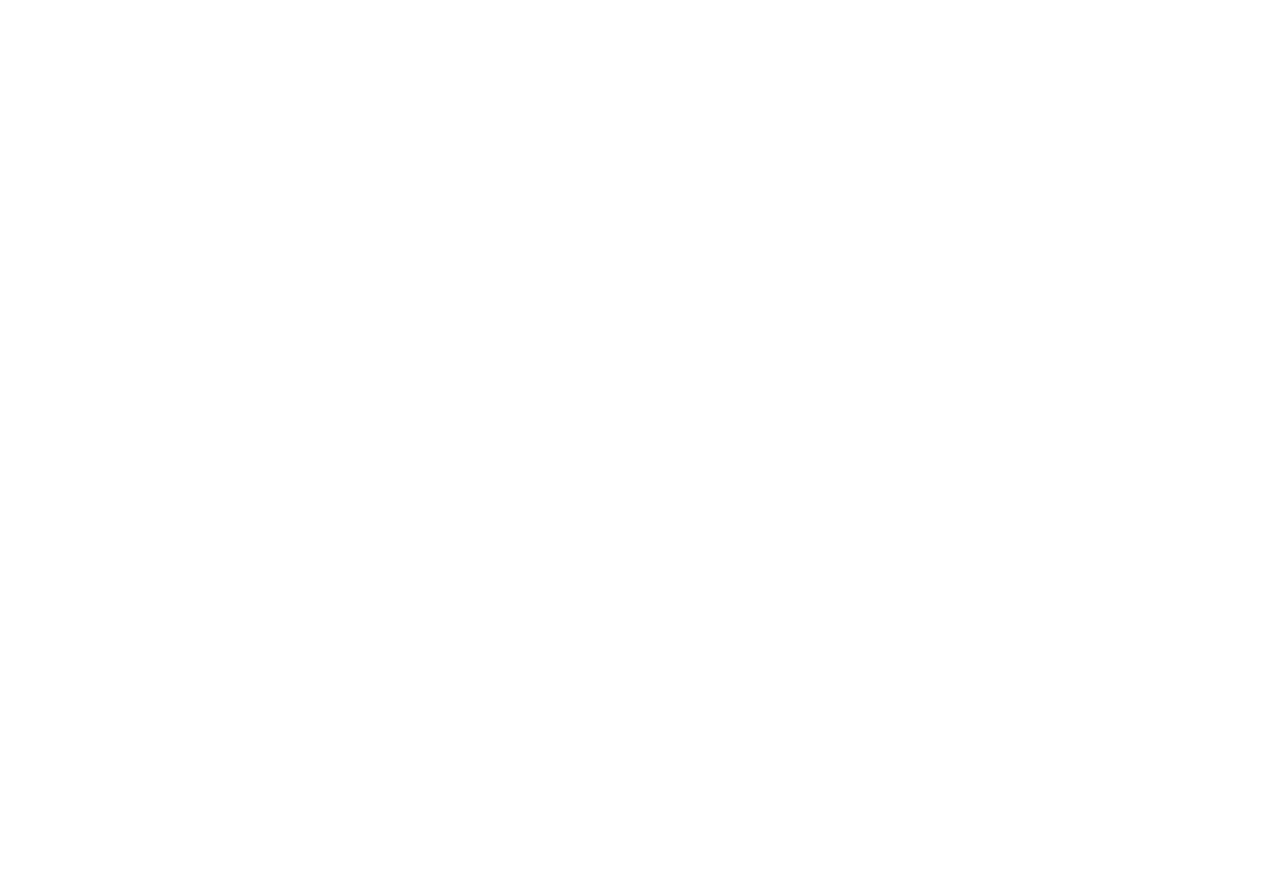
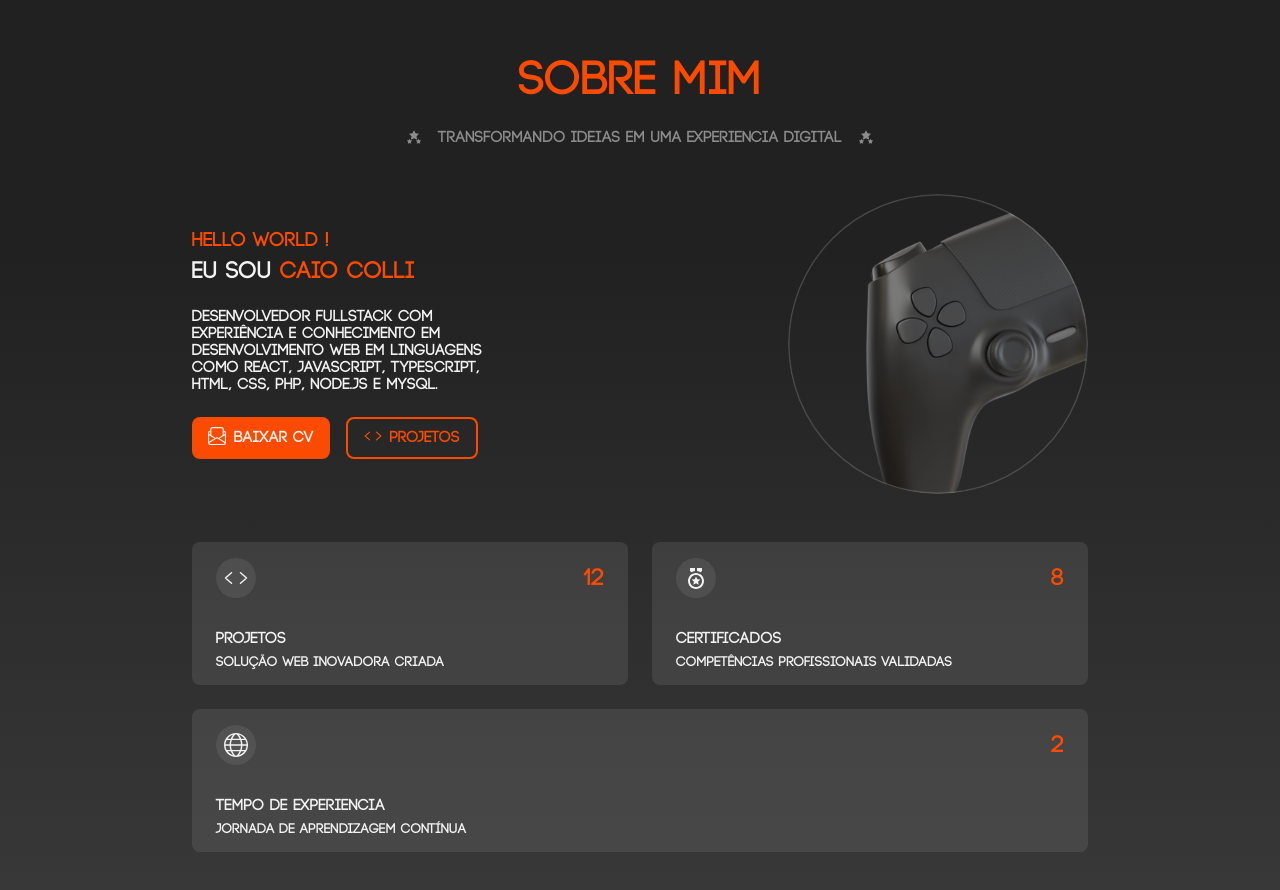
Before and after one commit to CaioColli/Colli_Portfolio, a React (Vite) app: page / in a window 1280 px wide. Shown: the part 840-1730 px from the top of the page. Before the commit the page ends 800 px from the top, so only its background shows below. Built offline with nearby package versions, Linux system fonts and the light colour scheme.

Commit message:
feat seção sobre mim

```diff
--- a/src/components/primaryButton.tsx
+++ b/src/components/primaryButton.tsx
@@ -20,9 +20,9 @@
     }
 `;
 
-export const PrimaryButtonComponent = ({ children, text, largePadding = false }: ButtonComponentProps) => {
+export const PrimaryButtonComponent = ({ children, text, largePadding = false, onClick  }: ButtonComponentProps) => {
     return (
-        <Button $largePadding={largePadding}>
+        <Button $largePadding={largePadding} onClick={onClick}>
             <ButtonIcon>
                 {children}
             </ButtonIcon>
--- a/src/components/secondaryButton.tsx
+++ b/src/components/secondaryButton.tsx
@@ -20,9 +20,9 @@
     }
 `;
 
-export const SecondaryButtonComponent = ({ children, text, largePadding = false }: ButtonComponentProps) => {
+export const SecondaryButtonComponent = ({ children, text, largePadding = false, onClick }: ButtonComponentProps) => {
     return (
-        <Button $largePadding={largePadding}>
+        <Button $largePadding={largePadding} onClick={onClick}>
             <ButtonIcon>
                 {children}
             </ButtonIcon>
--- a/src/main.tsx
+++ b/src/main.tsx
@@ -1,23 +1,31 @@
 import { StrictMode } from 'react'
 import { createRoot } from 'react-dom/client'
 import { Routes } from './routes'
-import { createGlobalStyle } from 'styled-components'
+import styled, { createGlobalStyle } from 'styled-components'
+
+const AppContainer = styled.div`
+    margin: 0 auto;
+    padding: 0;
+    box-sizing: border-box;
+    width: 1920px;
+    max-width: 100%;
+`;
 
 const GlobalStyles = createGlobalStyle`
   :root {
     --black: #212121;
     --gray: #3A3A3A;
+    --transparentGray: rgba(220, 220, 220, 20%);
     --orange: #FA4B00;
     --white: #F3F3F3;
     --ligthGray: #8C8C8C;
+    --transparentGray: rgba(140, 140, 140, 20%);
   }
 
   * {
-    margin: 0 auto;
+    margin: 0;
     padding: 0;
     box-sizing: border-box;
-    width: 1920px;
-    max-width: 100%;
   }
 
   @font-face {
@@ -28,11 +36,14 @@
   body {
     font-family: 'CodeBold', sans-serif;
   }
+
 `
 
 createRoot(document.getElementById('root')!).render(
   <StrictMode>
     <GlobalStyles />
-    <Routes />
+    <AppContainer>
+      <Routes />
+    </AppContainer>
   </StrictMode>
 )
--- a/src/pages/index.tsx
+++ b/src/pages/index.tsx
@@ -1,14 +1,19 @@
 import styled from "styled-components";
 
 import { Presentation } from "../sections/home/presentation";
+import { AbautMe } from "../sections/home/abautMe";
 
 const Container = styled.div`
     height: 100dvh;
+    max-height: 1080px;
     width: 100%;
 `;
 
 const Sections = styled.div`
     background: linear-gradient(180deg, var(--black) 30%, var(--gray) 100%);
+    display: flex;
+    flex-direction: column;
+    align-items: center;
 `;
 
 export const Home = () => {
@@ -17,7 +22,7 @@
             <Presentation />
 
             <Sections>
-
+                <AbautMe />
             </Sections>
         </Container>
     )
--- /dev/null
+++ b/src/sections/home/abautMe.tsx
@@ -0,0 +1,291 @@
+import styled from "styled-components";
+import { GiStarsStack } from "react-icons/gi";
+import { RiMedalLine } from "react-icons/ri";
+import { TfiWorld } from "react-icons/tfi";
+import { PrimaryButtonComponent } from "../../components/primaryButton";
+import { SecondaryButtonComponent } from "../../components/secondaryButton";
+
+import { BsEnvelopePaper } from "react-icons/bs";
+import { IoCodeOutline } from "react-icons/io5";
+
+const AbautContainer = styled.section`
+    display: flex;
+    flex-direction: column;
+    align-items: center;
+    gap: 48px;
+    min-height: 100%;
+    padding: 96px 0;
+    width: 70%;
+
+    @media screen and (width <= 900px) {
+        width: 100%;
+        padding: 96px 24px;
+    }
+`;
+
+const AbautDescriptionContainer = styled.div`
+    display: flex;
+    flex-direction: column;
+    align-items: center;
+    gap: 24px;
+`;
+
+const AbautDescriptionTitle = styled.h1`
+    color: var(--orange);
+    font-size: 48px;
+
+    @media screen and (width <= 500px) {
+        font-size: 40px;
+    }
+`;
+
+const AbautDescriptionSpanContainer = styled.div`
+    display: flex;
+    gap: 16px;
+    color: var(--ligthGray);
+`;
+
+const AbautDescriptionSpan = styled.span`
+    font-size: 16px;
+    text-align: center;
+`;
+
+const DescriptionContainer = styled.div`
+    display: flex;
+    align-items: center;
+    justify-content: space-between;
+    width: 100%;
+    flex-wrap: wrap;
+
+    @media screen and (width <= 900px) {
+        justify-content: center;
+    }
+`;
+
+const DescriptionContent = styled.div`
+    display: flex;
+    flex-direction: column;
+    gap: 24px;
+    min-width: 300px;
+    max-width: 30%;
+`;
+
+const DescriptionTitleContainer = styled.div`
+    display: flex;
+    flex-direction: column;
+    gap: 8px;
+`;
+
+const DescriptionSubTitle = styled.h3`
+    font-size: 20px;
+    color: var(--orange);
+`;
+
+const DescriptionTitle = styled.h2`
+    font-size: 24px;
+    color: var(--white);
+
+    & > span {
+        color: var(--orange);
+    }
+`;
+
+const DescriptionParagraph = styled.p`
+    font-size: 16px;
+    color: var(--white);
+`;
+
+const DescriptionButtons = styled.div`
+    display: flex;
+    gap: 16px;
+    flex-wrap: wrap;
+`;
+
+const DescriptionImageContent = styled.div`
+    width: 400px;
+    height: 400px;
+    background-image: url('./src/assets/images/controlBackground.svg');
+    background-position: center;
+    background-size: cover;
+    border: 2px solid var(--lightGray);
+    border-radius: 50%;
+
+    @media screen and (width <= 1280px) {
+        width: 300px;
+        height: 300px;
+    }
+
+    @media screen and (width <= 900px) {
+        display: none;
+    }
+`;
+
+const AbautCardsList = styled.ul`
+    display: flex;
+    gap: 24px;
+    width: 100%;
+    flex-wrap: wrap;
+
+    &:hover li {
+        filter: blur(1px);
+    }
+
+    &:hover li:hover {
+        transform: translateY(-10px);
+        filter: none;
+    }
+`;
+
+const AbautCardItem = styled.li`
+    all: unset;
+    display: flex;
+    flex-direction: column;
+    flex: 1;
+    background-color: var(--transparentGray);
+    border-radius: 8px;
+    transition: 0.2s ease-in-out;
+    min-width: 300px;
+`;
+
+const AbautCardHeader = styled.header`
+    padding: 16px 24px;
+    display: flex;
+    justify-content: space-between;
+    align-items: center;
+`;
+
+const AbautCardHeaderIcon = styled.div`
+    background-color: var(--transparentGray);
+    color: var(--white);
+    width: 40px;
+    height: 40px;
+    border-radius: 50%;
+    display: flex;
+    justify-content: center;
+    align-items: center;
+    font-size: 24px;
+`;
+
+const AbautCardHeaderQuantity = styled.span`
+    color: var(--orange);
+    font-size: 24px;
+`;
+
+const AbautCardTexts = styled.div`
+    display: flex;
+    padding: 16px 24px;
+    flex-direction: column;
+    gap: 8px;
+`;
+
+const AbautCardTitle = styled.span`
+    color: var(--white);
+    font-size: 16px;
+`;
+
+const AbautCardSubTitle = styled.span`
+    color: var(--white);
+    font-size: 14px;
+`;
+
+export const AbautMe = () => {
+    const handleClickCv = () => {
+        const link = document.createElement('a');
+        link.href = '/assets/files/cv.pdf';
+        link.download = 'Curriculo_Caio_Colli_Dev.pdf';
+        link.click();
+    }
+
+    const cards = [
+        {
+            "title": "Projetos",
+            "subTitle": "Solução web inovadora criada",
+            "icon": <IoCodeOutline />,
+            "quantity": 12
+        },
+        {
+            "title": "Certificados",
+            "subTitle": "Competências profissionais validadas",
+            "icon": <RiMedalLine />,
+            "quantity": 8
+        },
+        {
+            "title": "Tempo de experiencia",
+            "subTitle": "Jornada de aprendizagem contínua",
+            "icon": <TfiWorld />,
+            "quantity": 2
+        },
+    ]
+
+    return (
+        <AbautContainer>
+            <AbautDescriptionContainer>
+                <AbautDescriptionTitle>Sobre mim</AbautDescriptionTitle>
+
+                <AbautDescriptionSpanContainer>
+                    <GiStarsStack />
+                    <AbautDescriptionSpan>
+                        Transformando ideias em uma experiencia digital
+                    </AbautDescriptionSpan>
+                    <GiStarsStack />
+                </AbautDescriptionSpanContainer>
+            </AbautDescriptionContainer>
+
+            <DescriptionContainer>
+                <DescriptionContent>
+                    <DescriptionTitleContainer>
+
+                        <DescriptionSubTitle>
+                            Hello World !
+                        </DescriptionSubTitle>
+
+                        <DescriptionTitle>
+                            Eu sou <span>Caio Colli</span>
+                        </DescriptionTitle>
+
+                    </DescriptionTitleContainer>
+
+                    <DescriptionParagraph>
+                        desenvolvedor FullStack com experiência e conhecimento em desenvolvimento web em linguagens como React, JavaScript, TypeScript, HTML, CSS, PHP, Node.js e MySQL.
+                    </DescriptionParagraph>
+
+                    <DescriptionButtons>
+                        <PrimaryButtonComponent text="Baixar CV" onClick={handleClickCv}>
+                            <BsEnvelopePaper />
+                        </PrimaryButtonComponent>
+
+                        <SecondaryButtonComponent text="Projetos">
+                            <IoCodeOutline />
+                        </SecondaryButtonComponent>
+                    </DescriptionButtons>
+                </DescriptionContent>
+
+                <DescriptionImageContent />
+            </DescriptionContainer>
+
+            <AbautCardsList>
+                {cards.map((card, index) => (
+                    <AbautCardItem key={index}>
+                        <AbautCardHeader>
+                            <AbautCardHeaderIcon>
+                                {card.icon}
+                            </AbautCardHeaderIcon>
+                            <AbautCardHeaderQuantity>
+                                {card.quantity}
+                            </AbautCardHeaderQuantity>
+                        </AbautCardHeader>
+
+                        <AbautCardTexts>
+                            <AbautCardTitle>
+                                {card.title}
+                            </AbautCardTitle>
+                            <AbautCardSubTitle>
+                                {card.subTitle}
+                            </AbautCardSubTitle>
+                        </AbautCardTexts>
+                    </AbautCardItem>
+                ))}
+            </AbautCardsList>
+        </AbautContainer >
+    )
+}
--- a/src/sections/home/presentation.tsx
+++ b/src/sections/home/presentation.tsx
@@ -15,9 +15,7 @@
     flex-direction: column;
     min-height: 100%;
     justify-content: center;
-    max-height: 1080px;
     position: relative;
-    width: 100%;
 
     @media screen and (width <= 500px) {
         align-items: center;
@@ -71,15 +69,14 @@
     transition: 0.2s ease-in-out;
 `;
 
-interface PresentationTitleProps {
-    $primary?: boolean;
-}
-
 const PresentationTitleContainer = styled.div`
     display: flex;
     flex-direction: column;
 `;
 
+interface PresentationTitleProps {
+    $primary?: boolean;
+}
 const PresentationTitle = styled.h1<PresentationTitleProps>`
     color: ${(props) => (props.$primary ? "var(--orange)" : "var(--white)")};
     font-size: 48px;
--- a/src/types/buttonTypes.ts
+++ b/src/types/buttonTypes.ts
@@ -6,4 +6,5 @@
     children: React.ReactNode
     text: string
     largePadding?: boolean
+    onClick?: () => void
 }
```
Also changed, not shown: src/sections/home/header.tsx (+16 -17 lines), src/assets/images/controlBackground.svg (added), 1 other file (tests, documents, lock files or other folders). Lines whose indentation alone changed are shown as unchanged.
